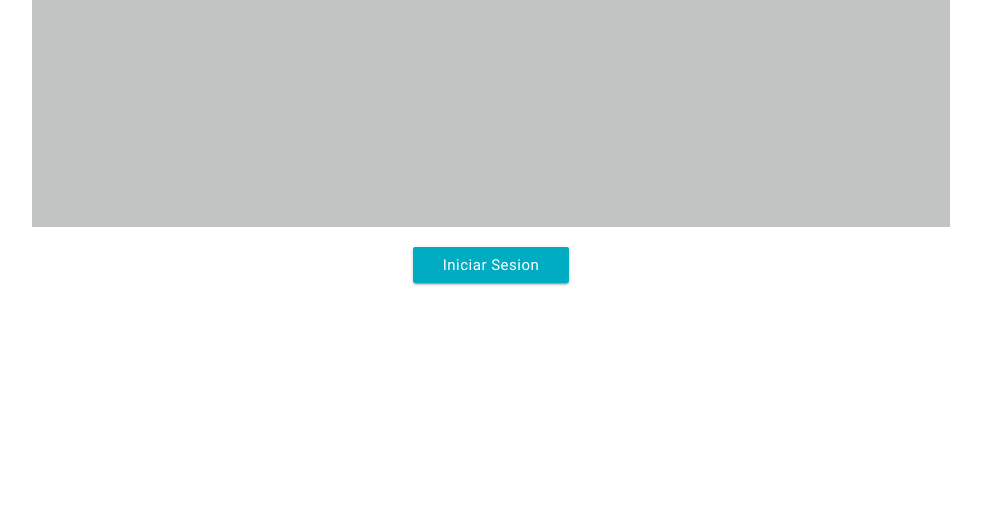
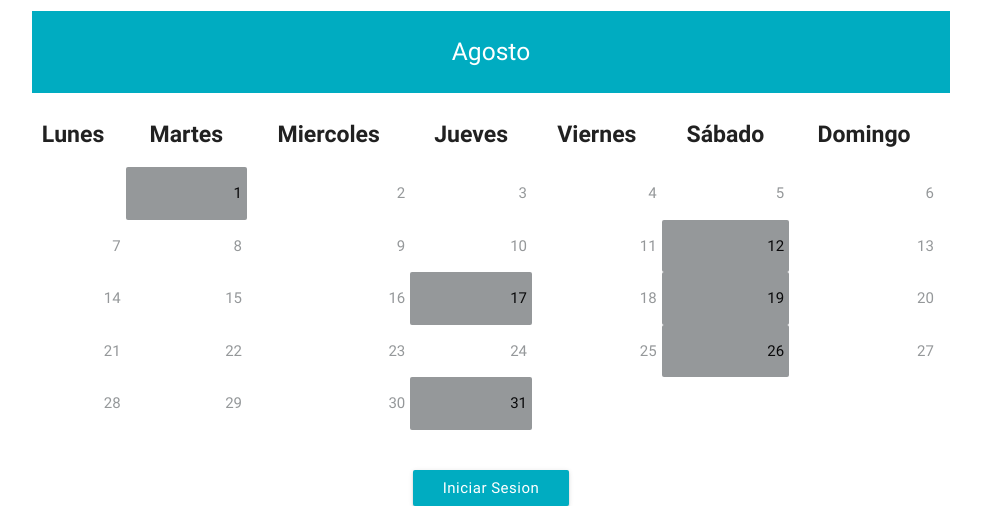
Before and after one commit to gabyx08/agendate, a plain HTML site: page index.html in a window 1280 px wide. Shown: the part 307-813 px from the top of the page, without its empty margins (149-1130 px from the left). Drawn offline with Linux system fonts and the light colour scheme; files whose address does not match are found by name.

Commit message:
Agregando Logo

```diff
--- a/assets/scss/calendarioUsuario.scss
+++ b/assets/scss/calendarioUsuario.scss
@@ -1,7 +1,8 @@
 @import'variables';
 
 .color{
-	background-color: $Azul-medio;
+	background-color:$Gris-claro;
+	height: 50px;
 }
 .logo{
 
--- a/index.html
+++ b/index.html
@@ -6,6 +6,7 @@
 		<link rel="stylesheet" href="./assets/css/materialize.min.css">
 		<link rel="stylesheet" href="./assets/src/dist/sweetalert.css">
 		<link rel="stylesheet" href="./assets/css/main.css">
+		<link rel="stylesheet" href="assets/css/calendarioUsuario.css">
 		<title>Agendate</title>
 	</head>
 	<body>
@@ -18,15 +19,74 @@
 		<div class="container center">
 			<!--Navegacion  -->
 			<div class="row center navlogo">
-          <div class="col s12">
-            <img src="https://dummyimage.com/100x100" alt="" class="responsive-img brand-logo center">
+				<div class="col s4 offset-s4">
+					<img src="assets/src/img/agenDate1.svg" alt="" class="responsive-img brand-logo center">
 				</div>
 			</div>
 			<!-- Fin de Navegacion -->
 			<!--Inicio de seccion de  calendario-->
-        <div class="row calendario center">
-          <h3 class="col s12 contenedormes p-mes flow-text">Mes</h3>
-        </div>
+			<section class="row">
+
+				<h5 class="center titulo-calendario p-3">Agosto </h5>
+
+				<table class="row center">
+					<tr class="row">
+						<th class="diaSemana">Lunes</th>
+						<th class="diaSemana">Martes</th>
+						<th class="diaSemana">Miercoles</th>
+						<th class="diaSemana">Jueves</th>
+						<th class="diaSemana">Viernes</th>
+						<th class="diaSemana">Sábado</th>
+						<th class="diaSemana">Domingo</th>
+					</tr>
+					<tr>
+						<td></td>
+						<td class="fechaDia" data-dia='1'>1</td>
+						<td class="fechaDia" data-dia='2'>2</td>
+						<td class="fechaDia" data-dia='3'>3</td>
+						<td class="fechaDia" data-dia='4'>4</td>
+						<td class="fechaDia" data-dia='5'>5</td>
+						<td class="fechaDia" data-dia='6'>6</td>
+					</tr>
+					<tr>
+						<td class="fechaDia" data-dia='7'>7</td>
+						<td class="fechaDia" data-dia='8'>8</td>
+						<td class="fechaDia" data-dia='9'>9</td>
+						<td class="fechaDia" data-dia='10'>10</td>
+						<td class="fechaDia" data-dia='11'>11</td>
+						<td class="fechaDia" data-dia="12">12</td>
+						<td class="fechaDia" data-dia='13'>13</td>
+					</tr>
+					<tr>
+						<td class="fechaDia" data-dia='14'>14</td>
+						<td class="fechaDia" data-dia='15'>15</td>
+						<td class="fechaDia" data-dia='16'>16</td>
+						<td class="fechaDia" data-dia='17'>17</td>
+						<td class="fechaDia" data-dia='18'>18</td>
+						<td class="fechaDia" data-dia='19'>19</td>
+						<td class="fechaDia" data-dia='20'>20</td>
+					</tr>
+					<tr>
+						<td class="fechaDia" data-dia='21'>21</td>
+						<td class="fechaDia" data-dia='22'>22</td>
+						<td class="fechaDia" data-dia='23'>23</td>
+						<td class="fechaDia" data-dia='24'>24</td>
+						<td class="fechaDia" data-dia='25'>25</td>
+						<td class="fechaDia" data-dia='26'>26</td>
+						<td class="fechaDia" data-dia='27'>27</td>
+					</tr>
+					<tr>
+						<td class="fechaDia" data-dia='28'>28</td>
+						<td class="fechaDia" data-dia='29'>29</td>
+						<td class="fechaDia" data-dia='30'>30</td>
+						<td class="fecha-evento" data-dia='31'>31</td>
+						<td class="fechaDia"></td>
+						<td class="fechaDia"></td>
+						<td class="fechaDia" ></td>
+					</tr>
+				</table>
+
+			</section>
 
 			<!-- fin seccion de calendario-->
 			<a class="waves-effect iniciarSesionEstilo btn" href="./assets/views/iniciarSesion.html">iniciar sesion</a>
@@ -34,5 +94,9 @@
 		<script src="../assets/js/jquery.min.js" charset="utf-8"></script>
 		<script src="../assets/js/materialize.min.js" charset="utf-8"></script>
 		<script src="../assets/src/dist/sweetalert.min.js" charset="utf-8"></script>
+		<script src="assets/js/api.js"></script>
+		<script type="text/javascript">
+			$("#nombreUsuario").html(localStorage.displayName);
+		</script>
 	</body>
 </html>
```
Also changed, not shown: assets/views/agendaDiaria.html (+1 -1 lines), assets/views/calendarioUsuario.html (+3 -3 lines), assets/views/iniciarSesion.html (+2 -2 lines), assets/css/calendarioUsuario.css, assets/src/img/agenDate1.svg (added), assets/src/img/agenDate2.svg (added), 1 other file. Lines whose indentation alone changed are shown as unchanged.
